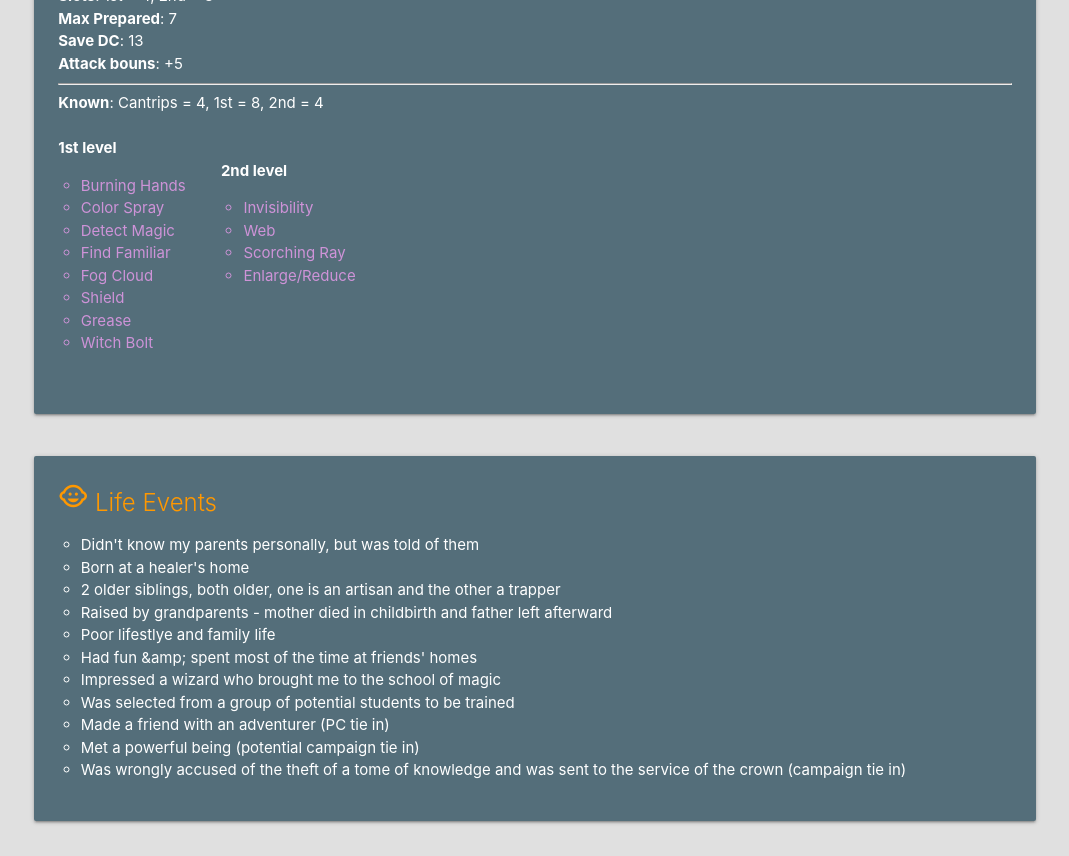
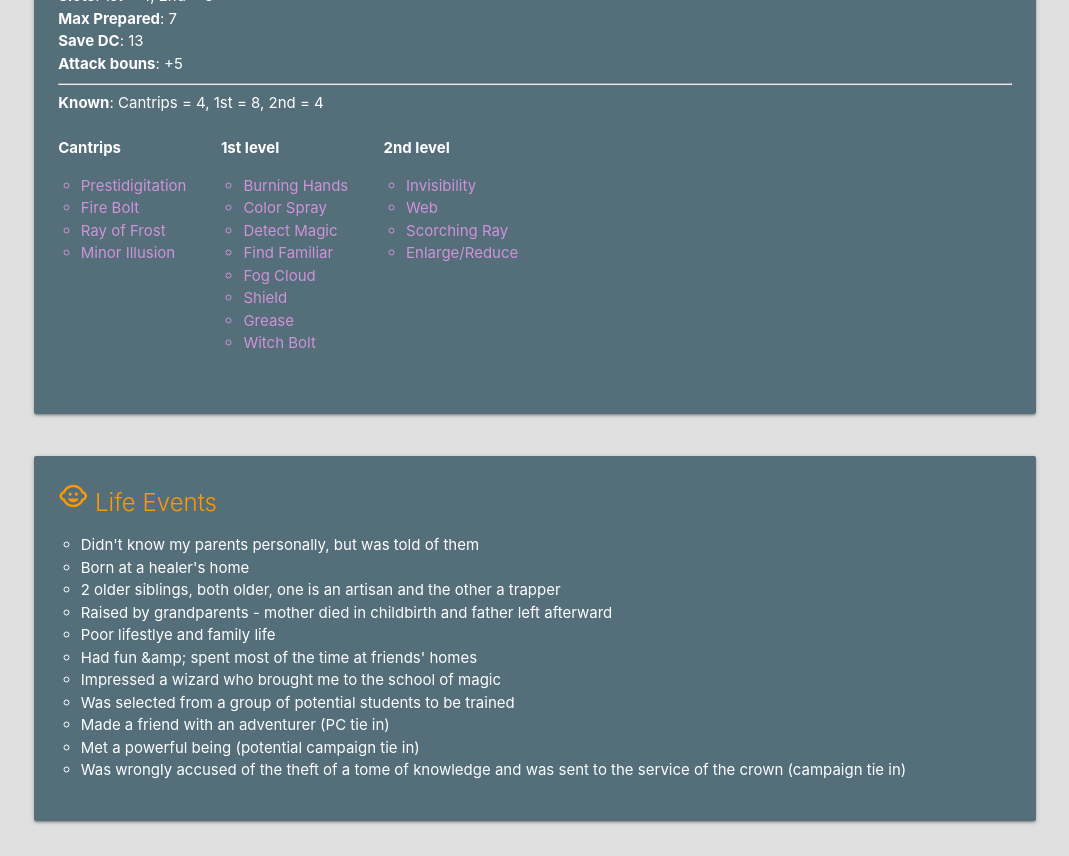
Before and after one commit to Celeo/reed_tealeaf, a Vue app: page / in a window 1280 px wide. Shown: the part 1660-2516 px from the top of the page, without its empty margins (105-1174 px from the left). Built offline with nearby package versions, Linux system fonts and the light colour scheme.

Commit message:
Forgot cantrips

```diff
--- a/src/components/Spells.vue
+++ b/src/components/Spells.vue
@@ -11,9 +11,18 @@
       <p><b>Attack bouns</b>: +5</p>
       <hr />
       <p><b>Known</b>: Cantrips = 4, 1st = 8, 2nd = 4</p><br />
-      <p><b>1st level</b></p>
       <div class="row">
         <div class="col s4 m2">
+          <p><b>Cantrips</b></p>
+          <ul class="normal-ul push-right">
+            <li class="spellLink purple-text text-lighten-3" @click="triggerPopup('Prestidigitation')">Prestidigitation</li>
+            <li class="spellLink purple-text text-lighten-3" @click="triggerPopup('Fire Bolt')">Fire Bolt</li>
+            <li class="spellLink purple-text text-lighten-3" @click="triggerPopup('Ray of Frost')">Ray of Frost</li>
+            <li class="spellLink purple-text text-lighten-3" @click="triggerPopup('Minor Illusion')">Minor Illusion</li>
+          </ul>
+        </div>
+        <div class="col s4 m2">
+          <p><b>1st level</b></p>
           <ul class="normal-ul push-right">
             <li class="spellLink purple-text text-lighten-3" @click="triggerPopup('Burning Hands')">Burning Hands</li>
             <li class="spellLink purple-text text-lighten-3" @click="triggerPopup('Color Spray')">Color Spray</li>
--- a/src/spellData.json
+++ b/src/spellData.json
@@ -1,4 +1,40 @@
 {
+  "Prestidigitation": {
+    "level": "Cantrip",
+    "school": "Transmutation",
+    "time": "1 action",
+    "range": "10ft",
+    "components": "V, S",
+    "duration": "1hr",
+    "description": "Create small magical effects."
+  },
+  "Fire Bolt": {
+    "level": "Cantrip",
+    "school": "Evocation",
+    "time": "1 action",
+    "range": "120ft",
+    "components": "V, S",
+    "duration": "Instantaneous",
+    "description": "Make a ranged spell attack. On a hit, the target takes 1d10 fire damage. Flammable objects not worn/carried are lit. The damage increases by 1d10 at each of level 5, 11, and 17."
+  },
+  "Ray of Frost": {
+    "level": "Cantrip",
+    "school": " Evocation",
+    "time": "1 action",
+    "range": "60ft",
+    "components": "V, S",
+    "duration": "Instantaneous",
+    "description": "Make a ranged spell attack. On a hit, the target takes 1d8 cold damage and has its speed reduced by 10 until the start of your next turn. The damage increases by 1d8 at each of level 5, 11, and 17."
+  },
+  "Minor Illusion": {
+    "level": "Cantrip",
+    "school": "Illusion",
+    "time": "1 action",
+    "range": "30ft",
+    "components": "S, M",
+    "duration": "1min",
+    "description": "Create a small sound or image. Is dispelled if the spell is cast again or manually dismissed as an action. Sounds can range in loudness from a whisper to scream. Images must be smaller than 5ft cubes and has no mass. Disbelieving the illusion can be done through a successful Investigation check against the caster's spell save DC, upon which the illusion becomes faint to that creature. Physical interaction with an image immediately causes disbelief."
+  },
   "Burning Hands": {
     "level": "1",
     "school": "Evocation",
```
